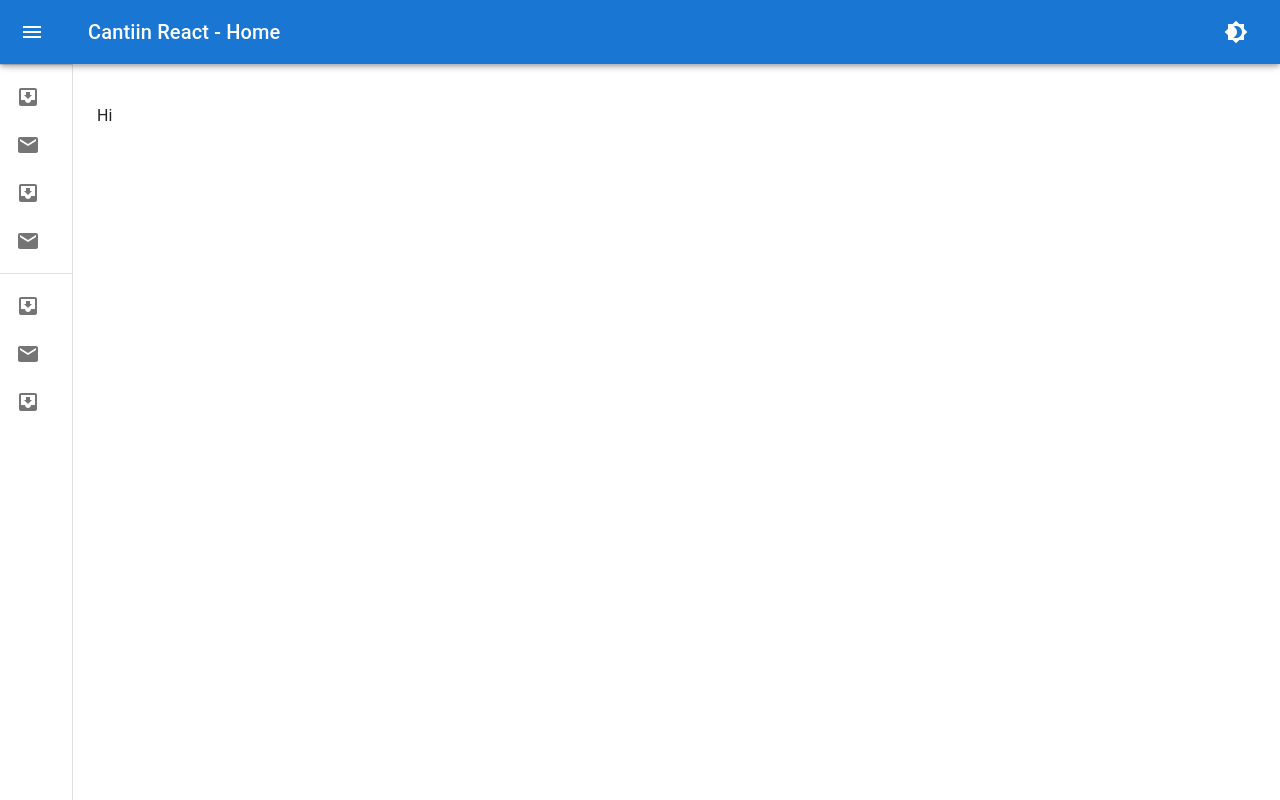
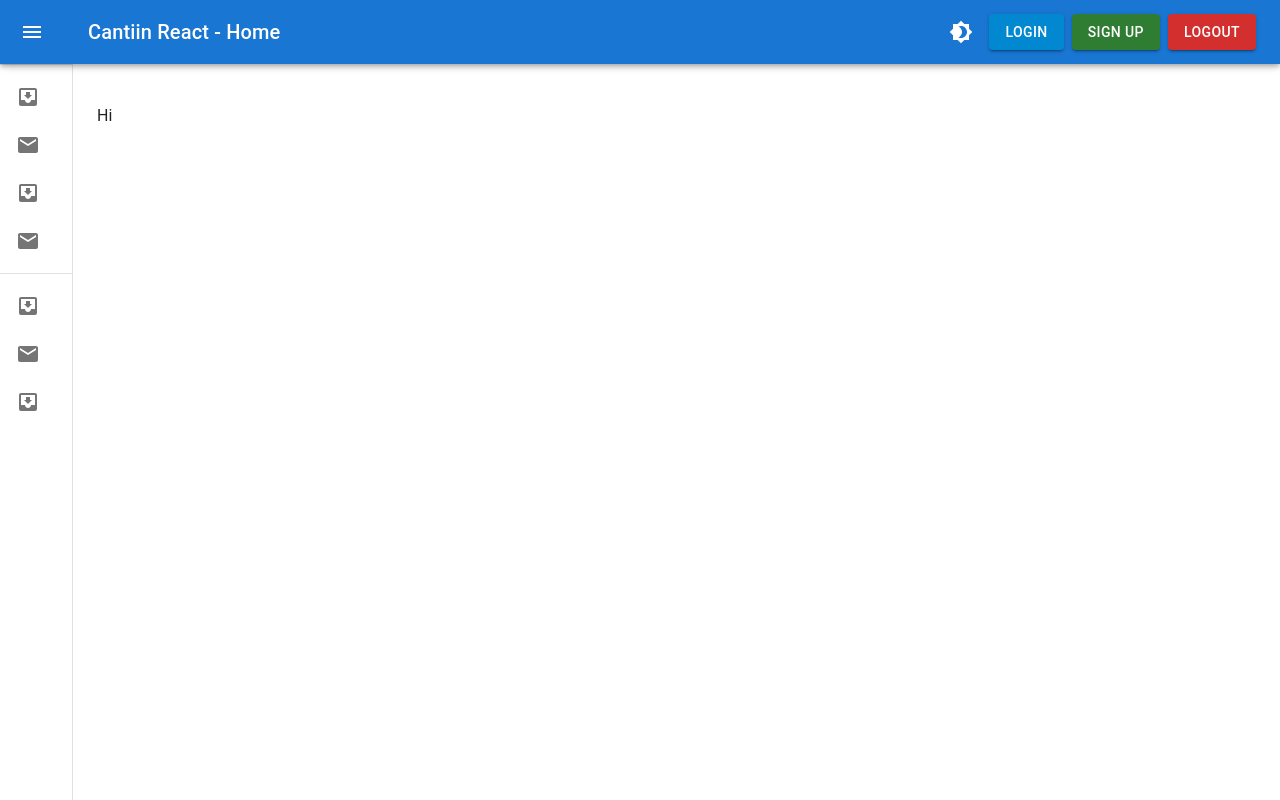
Before and after one commit to OmarThinks/Cantiin-React-MaterialUI, a Next.js app in the folder Cantiin-React-MaterialUI/: page / in a window 1280 px wide. Built offline with nearby package versions, Linux system fonts and the light colour scheme; no server answers.

Commit message:
Login, Logout and Signup Buttons

```diff
--- a/Cantiin-React-MaterialUI/src/components/Layout.tsx
+++ b/Cantiin-React-MaterialUI/src/components/Layout.tsx
@@ -53,6 +53,7 @@ import type { pageComponent } from '../types';
   import ListItemText from '@mui/material/ListItemText';
   import InboxIcon from '@mui/icons-material/MoveToInbox';
   import MailIcon from '@mui/icons-material/Mail';
+import { Button, Stack } from '@mui/material';
 
 
 
@@ -214,9 +215,15 @@ import type { pageComponent } from '../types';
             <Typography variant="h6" noWrap component="div" sx={{flexGrow:1}}>
               Cantiin React - {pageHeader}
             </Typography>
-            <IconButton sx={{ ml: 1, alignSelf:"right" }} onClick={colorMode.toggleColorMode} color="inherit">
-              {theme.palette.mode === 'dark' ? <Brightness7Icon /> : <Brightness4Icon />}
-            </IconButton>
+
+            <Stack direction="row" spacing={1} sx={{display:"inline"}}>
+              <IconButton sx={{ ml: 1, alignSelf:"right" }} onClick={colorMode.toggleColorMode} color="inherit">
+                {theme.palette.mode === 'dark' ? <Brightness7Icon /> : <Brightness4Icon />}
+              </IconButton>
+                <Button color='info' variant='contained'>Login</Button>
+                <Button color='success' variant='contained'>Sign Up</Button>
+                <Button color='error' variant='contained'>Logout</Button>
+            </Stack>
           </Toolbar>
         </AppBar>
         <Drawer variant="permanent" open={open}>
```
